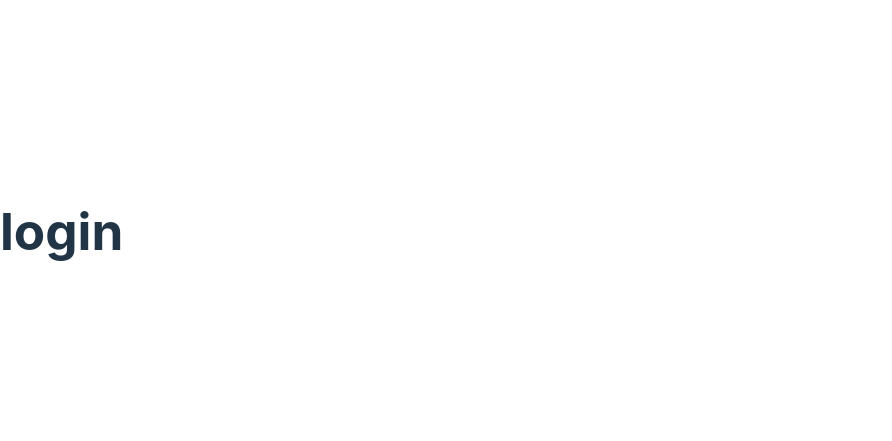
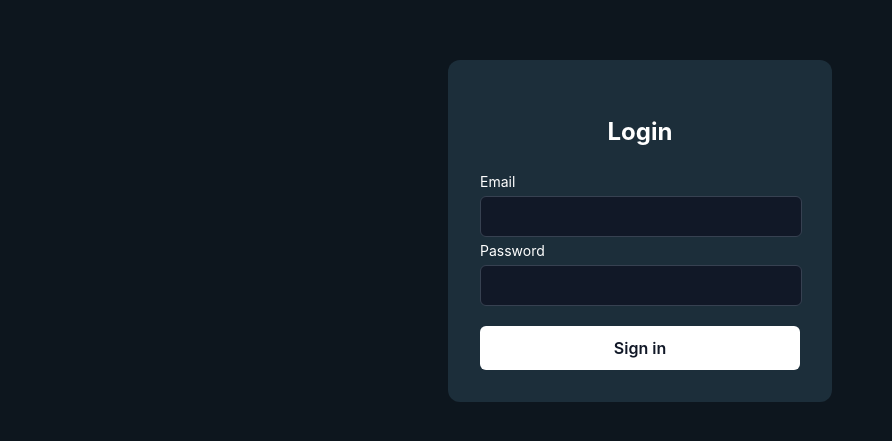
Before and after one commit to Jwilv/web-boss, a React (Vite) app: page /login in a window 1280 px wide. Shown: the part 169-610 px from the top of the page, without its empty margins (0-892 px from the left). Built offline with nearby package versions, Linux system fonts and the light colour scheme.

Commit message:
login styles card

```diff
--- a/src/pages/LoginPage.tsx
+++ b/src/pages/LoginPage.tsx
@@ -1,8 +1,38 @@
+import styles from '../styles/loginAndRegister.module.css'
+
 
 const LoginPage = () => {
   return (
-    <div>
-      <h1>login</h1>
+    <div className={styles['container-login-logout']}>
+
+      <div className={styles['form-container']}>
+        <p className={styles.title}>Login</p>
+        <form
+          className={styles.form}
+        >
+          <div className={styles['input-group']}>
+            <label >Email</label>
+            <input
+              type="text"
+              // name="email"
+              autoComplete='off'
+            />
+          </div>
+          <div className={styles['input-group']}>
+            <label >Password</label>
+            <input
+              autoComplete='off'
+              type="password"
+              // name="password"
+            />
+          </div>
+          <button
+            className={styles.sign}
+            type='submit'
+          >Sign in</button>
+        </form>
+
+      </div>
     </div>
   )
 }
--- a/src/pages/Register.tsx
+++ /dev/null
@@ -1,10 +0,0 @@
-
-const Register = () => {
-  return (
-    <div>
-      <h1>register</h1>
-    </div>
-  )
-}
-
-export default Register
--- a/src/routes/routes.ts
+++ b/src/routes/routes.ts
@@ -13,10 +13,5 @@
         name:'home',
         component: lazy( ()=> import('../pages/HomePage') ),
     },
-    {
-        path:'/register',
-        name:'register',
-        component: lazy( ()=> import('../pages/Register') )
-    }
 
 ]
--- a/src/styles/loginAndRegister.module.css
+++ b/src/styles/loginAndRegister.module.css
@@ -1,95 +1,107 @@
-.login-box {
-    position: absolute;
-    top: 50%;
-    left: 50%;
-    width: 400px;
-    padding: 40px;
-    transform: translate(-50%, -50%);
-    background: rgba(24, 20, 20, 0.987);
-    box-sizing: border-box;
-    box-shadow: 0 15px 25px rgba(0,0,0,.6);
-    border-radius: 10px;
+
+.container-login-logout {
+    background-color: #0d161e ;
+    width: 100vw;
+    height: 100vh;
+    display: flex;
+    align-items: center;
+    justify-content: center;
+
+
+    .form-container {
+        width: 320px;
+        border-radius: 0.75rem;
+        background-color: #1c2e3a;
+        padding: 2rem;
+        color: #fff;
+        .title {
+            text-align: center;
+            font-size: 1.5rem;
+            line-height: 2rem;
+            font-weight: 700;
         }
 
-  .login-box .user-box {
-    position: relative;
+        .form {
+            margin-top: 1.5rem;
         }
 
-  .login-box .user-box input {
-    width: 100%;
-    padding: 10px 0;
-    font-size: 16px;
-    color: #fff;
-    margin-bottom: 30px;
-    border: none;
-    border-bottom: 1px solid #fff;
-    outline: none;
-    background: transparent;
+        .input-group {
+            margin-top: 0.25rem;
+            font-size: 0.875rem;
+            line-height: 1.25rem;
         }
 
-  .login-box .user-box label {
-    position: absolute;
-    top: 0;
-    left: 0;
-    padding: 10px 0;
-    font-size: 16px;
-    color: #fff;
-    pointer-events: none;
-    transition: .5s;
+        .input-group label {
+            display: block;
+            color: white;
+            margin-bottom: 4px;
         }
 
-  .login-box .user-box input:focus ~ label,
-  .login-box .user-box input:valid ~ label {
-    top: -20px;
-    left: 0;
-    color: #bdb8b8;
-    font-size: 12px;
+        .input-group input {
+            width: 90%;
+            border-radius: 0.375rem;
+            border: 1px solid rgba(55, 65, 81, 1);
+            outline: 0;
+            background-color: rgba(17, 24, 39, 1);
+            padding: 0.75rem 1rem;
+            color: rgba(243, 244, 246, 1);
         }
 
-  .login-box form a {
-    position: relative;
-    display: inline-block;
-    padding: 10px 20px;
-    color: #ffffff;
-    font-size: 16px;
-    text-decoration: none;
-    text-transform: uppercase;
-    overflow: hidden;
-    transition: .5s;
-    margin-top: 40px;
-    letter-spacing: 4px
+        .input-group input:focus {
+            border-color: rgba(167, 139, 250);
         }
 
-  .login-box a:hover {
-    background: #03f40f;
-    color: #fff;
-    border-radius: 5px;
-    box-shadow: 0 0 5px #03f40f,
-                0 0 25px #03f40f,
-                0 0 50px #03f40f,
-                0 0 100px #03f40f;
+        .signup a {
+            color: rgba(243, 244, 246, 1);
+            text-decoration: none;
+            font-size: 14px;
         }
 
-  .login-box a span {
-    position: absolute;
-    display: block;
+        .forgot a:hover,
+        .signup a:hover {
+            text-decoration: underline rgba(167, 139, 250, 1);
         }
 
-  @keyframes btn-anim1 {
-    0% {
-      left: -100%;
+        .sign {
+            margin-top: 20px;
+            display: block;
+            width: 100%;
+            background-color: white;
+            padding: 0.75rem;
+            text-align: center;
+            color: rgba(17, 24, 39, 1);
+            border: none;
+            border-radius: 0.375rem;
+            font-weight: 600;
         }
 
-    50%,100% {
-      left: 100%;
+        .social-message {
+            display: flex;
+            align-items: center;
+            padding-top: 1rem;
+        }
+
+        .line {
+            height: 1px;
+            flex: 1 1 0%;
+            background-color: rgba(55, 65, 81, 1);
+        }
+
+        .social-message .message {
+            padding-left: 0.75rem;
+            padding-right: 0.75rem;
+            font-size: 0.875rem;
+            line-height: 1.25rem;
+            color: rgba(156, 163, 175, 1);
+        }
+
+        .signup {
+            text-align: center;
+            font-size: 0.75rem;
+            line-height: 1rem;
+            color: rgba(156, 163, 175, 1);
         }
     }
 
-  .login-box a span:nth-child(1) {
-    bottom: 2px;
-    left: -100%;
-    width: 100%;
-    height: 2px;
-    background: linear-gradient(90deg, transparent, #03f40f);
-    animation: btn-anim1 2s linear infinite;
+
 }
```
Lines whose indentation alone changed are shown as unchanged.
